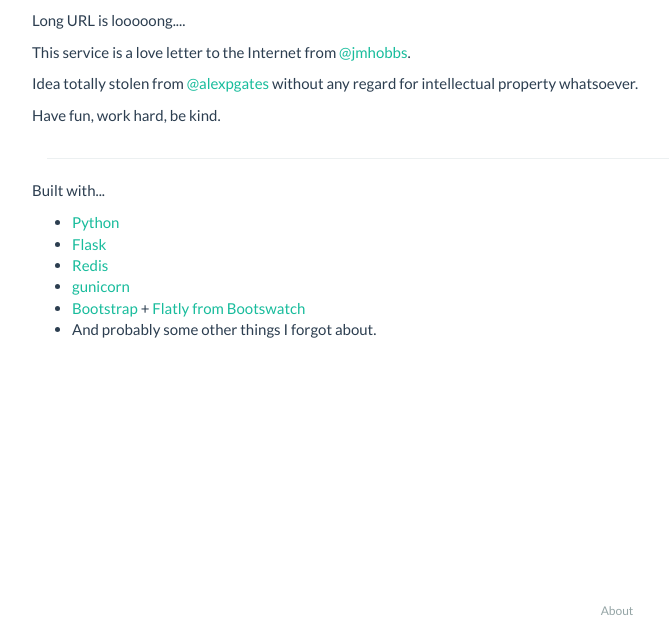
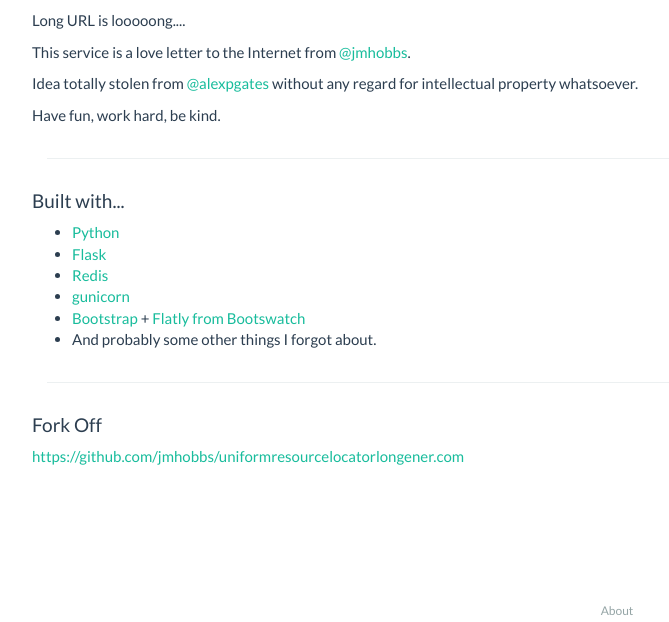
Before and after one commit to jmhobbs/uniformresourcelocatorlongener.com, a Flask app: page /about in a window 1280 px wide. Shown: the part 178-800 px from the top of the page, without its empty margins (23-692 px from the left). Run offline with Flask 2, Linux system fonts and the light colour scheme.

Commit message:
Link to github.

```diff
--- a/urllongener/templates/about.html
+++ b/urllongener/templates/about.html
@@ -12,7 +12,7 @@
 </div>
 <hr/>
 <div class="row">
-	<p>Built with...</p>
+	<h4>Built with...</h4>
 	<ul>
 		<li><a href="http://www.python.org/">Python</a></li>
 		<li><a href="http://flask.pocoo.org/">Flask</a></li>
@@ -22,4 +22,9 @@
 		<li>And probably some other things I forgot about.</li>
 	</ul>
 </div>
+<hr/>
+<div class="row">
+	<h4>Fork Off</h4>
+	<p><a href="https://github.com/jmhobbs/uniformresourcelocatorlongener.com">https://github.com/jmhobbs/uniformresourcelocatorlongener.com</a></p>
+</div>
 {% endblock %}
```
